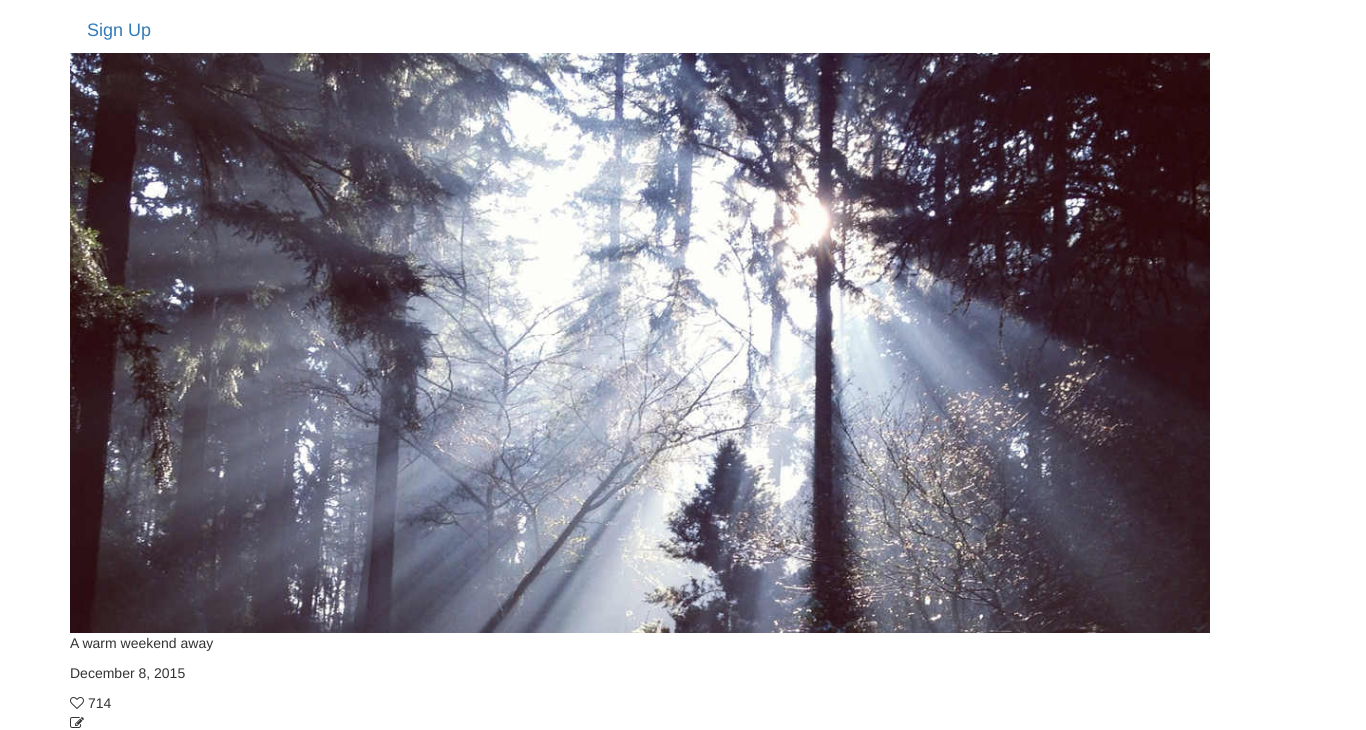
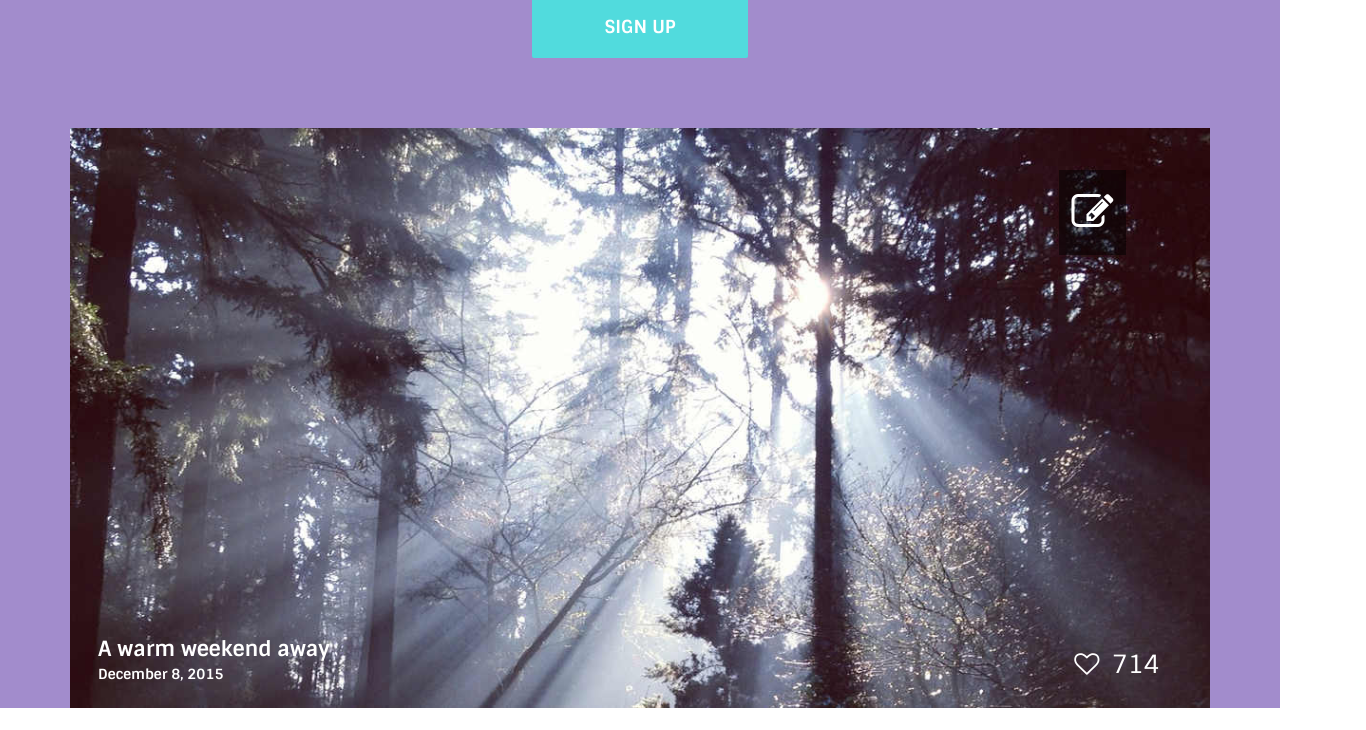
Before and after one commit to aaqib29292/builder.io, a plain HTML site: page index.html in a window 1280 px wide. Shown: the part 282-1012 px from the top of the page, 1366 px wide, since content can reach past the window. Drawn offline with nearby package versions, Linux system fonts and the light colour scheme.

Commit message:
re-add mountain and ipad slide

```diff
--- a/css/src/app.scss
+++ b/css/src/app.scss
@@ -7,4 +7,4 @@
         "video-demo",
         "customization",
         "pricing",
-        "mountians";
+        "mountains";
--- a/css/src/mountains.scss
+++ b/css/src/mountains.scss
@@ -6,6 +6,7 @@
 
     a{
       background-color: $secondary-color;
+      padding: 1em;
     }
   }
 }
```
Also changed, not shown: css/app.css, 1 other file.
